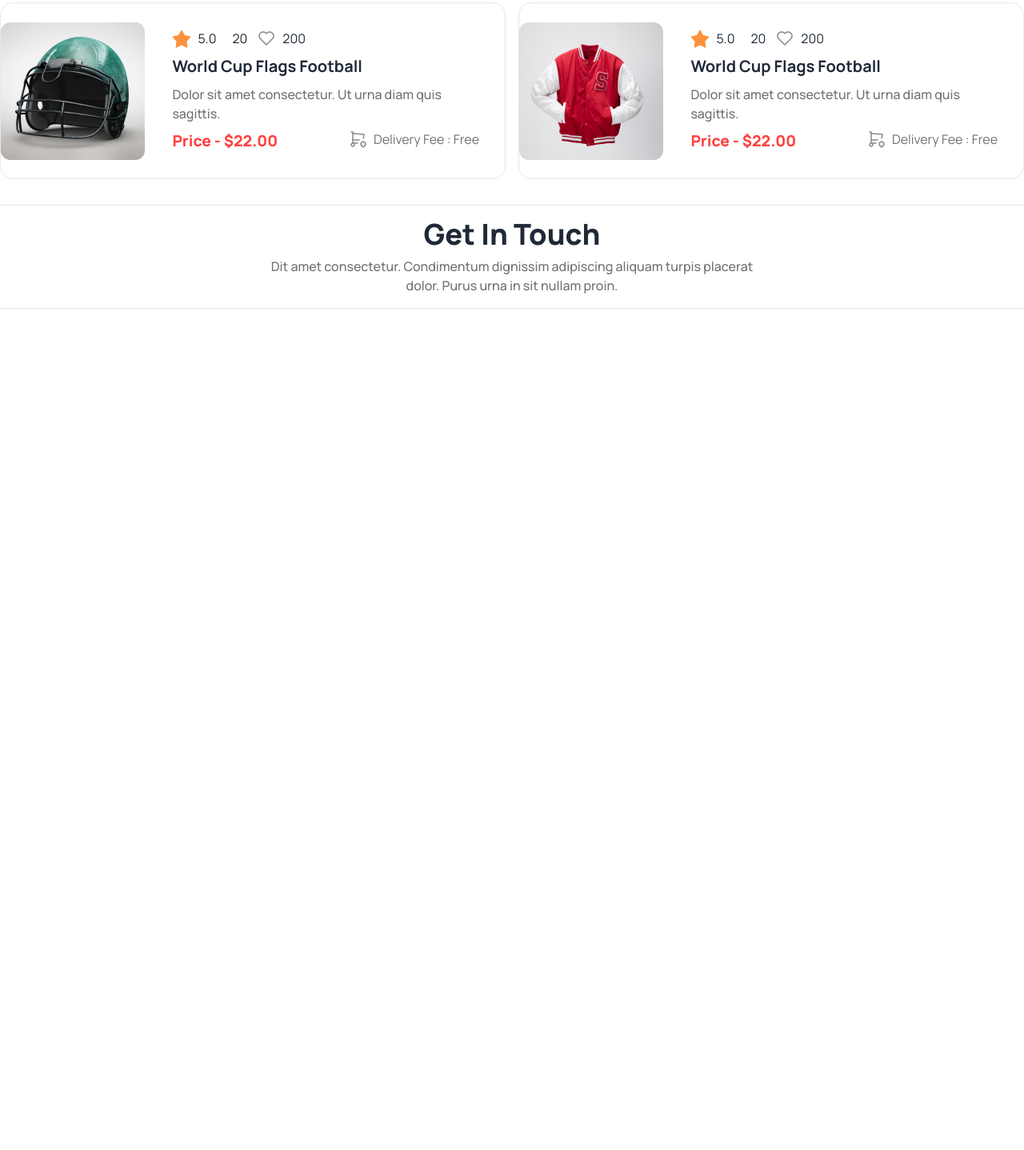
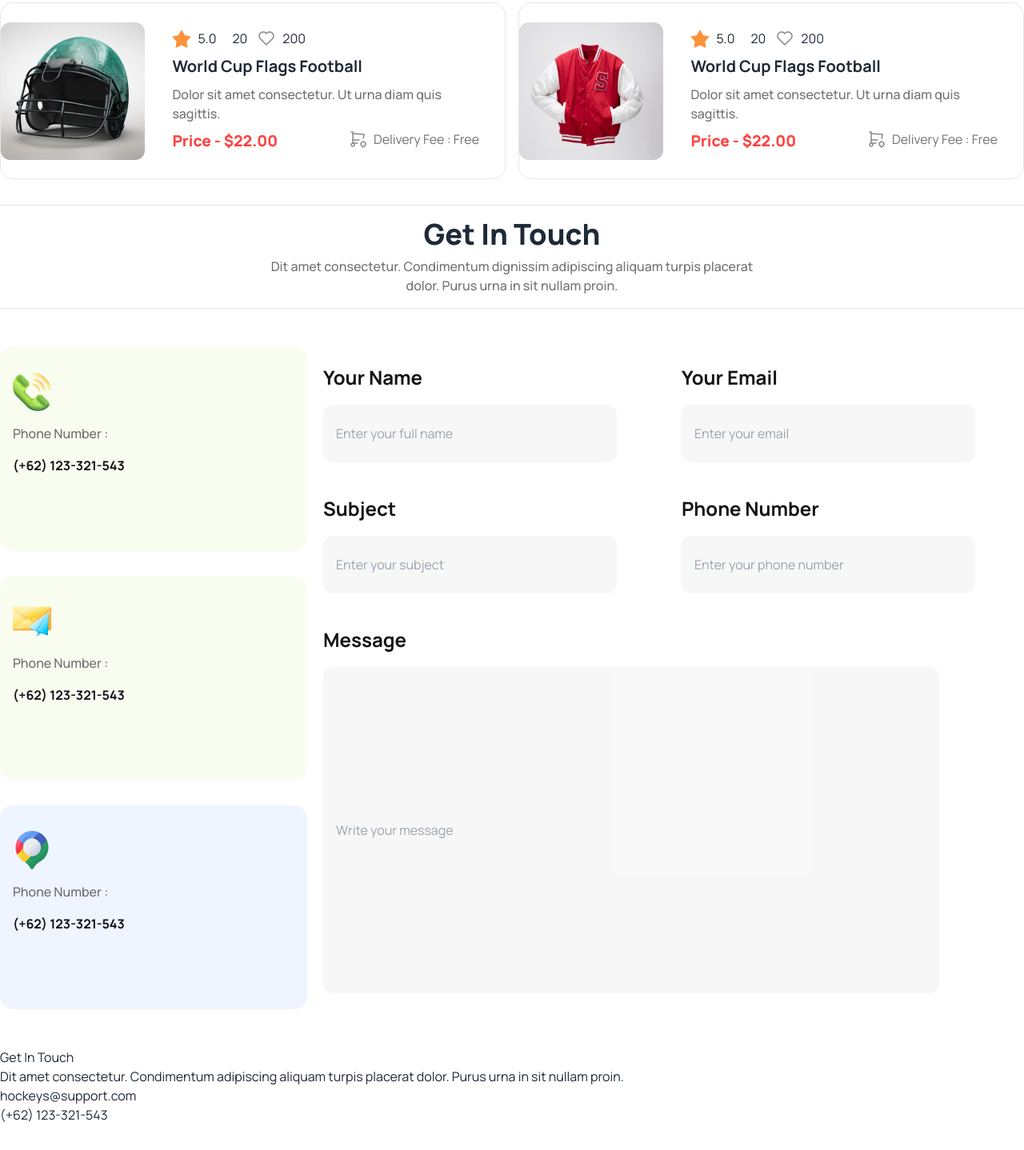
Before and after one commit to Imran-Hossain-Dev/hockeys, a plain HTML site: page index.html in a window 1280 px wide. Shown: the part 2464-3902 px from the top of the page at 80% size. Before the commit the page ends 2882 px from the top, so only its background shows below. Drawn offline with nearby package versions, Linux system fonts and the light colour scheme.

Commit message:
added toch section

```diff
--- a/index.html
+++ b/index.html
@@ -45,7 +45,19 @@
         border-radius: 16px;
         border: 1px solid rgba(19, 19, 24, 0.10);
     }
+    .toce-border{
+        border-radius: 16px;
+        background: #F8FDF0;
+
+    }
+
+    .ip-b{
+      border-radius: 12px;
+      background: rgba(19, 19, 24, 0.03);
+    }
 </style>
+
+
 </head>
 <body>
 
@@ -558,20 +570,92 @@
 
     <!-- Get Touch Section-->
 
-    <div class="container">
+    <div class="container mx-auto">
         <hr>
         <div class=" flex flex-col lg:w-[50%] mx-auto text-center py-4 space-y-2  ">
             <h3 class="text-4xl font-extrabold flex justify-center">Get In Touch</h3>
-            <p class="text-base font-medium flex justify-center text-center text-p-text">Dit amet consectetur. Condimentum dignissim adipiscing aliquam turpis placerat dolor. Purus urna in sit nullam proin. </p>
+            <p class="text-base lg:w[50%] font-medium flex justify-center text-center text-p-text">Dit amet consectetur. Condimentum dignissim adipiscing aliquam turpis placerat dolor. Purus urna in sit nullam proin. </p>
         </div>
         <hr>
 
-        <div>
-            <div></div>
-            <div></div>
+
+        <div class="flex flex-col lg:flex-row my-12 items-top">
+            <div class=" grid gap-8 lg:w-[30%] mx-auto  ">
+                <div class="bg-[#F8FDF0] space-y-4 p-4 toce-border py-8 w-full">
+                    <img src="./Images/call.png" alt="">
+                    <p class="text-p-text font-medium">Phone Number : </p>
+                    <p class="text-[#131318] font-bold text-[1rem]">(+62) 123-321-543</p>
+                </div>
+                <div class="bg-[#F8FDF0] space-y-4 p-4 toce-border py-8">
+                    <img src="./Images/email.png" alt="">
+                    <p class="text-p-text font-medium">Phone Number : </p>
+                    <p class="text-[#131318] font-bold text-[1rem]">(+62) 123-321-543</p>
+                </div>
+                <div class="bg-[#EFF5FE] space-y-4 p-4 toce-border py-8">
+                    <img src="./Images/map.png" alt="">
+                    <p class="text-p-text font-medium">Phone Number : </p>
+                    <p class="text-[#131318] font-bold text-[1rem]">(+62) 123-321-543</p>
+                </div>
+            </div>
+
+            <div class="lg:w-[70%]  ">
+              <div class="grid grid-cols-1 lg:grid-cols-12  ">
+                <div class="  lg:col-span-6 p-5    ">
+                  <label for=""> <span class="text-[#131318] text-[1.5rem] font-bold">Your Name</span></label> <br>
+                   <input class="p-4 w-[90%] ip-b py-6 mt-4" type="text" name="" id="" placeholder="Enter your full name">
+
+                </div>
+                <div class="lg:col-span-6 p-5  bg-slate-1000  ">
+                  <label for=""> <span class="text-[#131318] text-[1.5rem] font-bold">Your Email</span></label> <br>
+                   <input class="p-4 w-[90%] ip-b py-6 mt-4" type="email" name="" id="" placeholder="Enter your email">
+
+                </div>
+                <div class="lg:col-span-6 p-5  bg-slate-1000  ">
+                  <label for=""> <span class="text-[#131318] text-[1.5rem] font-bold">Subject</span></label> <br>
+                   <input class="p-4 w-[90%] ip-b py-6 mt-4" type="text" name="" id="" placeholder="Enter your subject">
+
+                </div>
+                <div class="lg:col-span-6 p-5  bg-slate-1000  ">
+                  <label for=""> <span class="text-[#131318] text-[1.5rem] font-bold">Phone Number</span></label> <br>
+                   <input class="p-4 w-[90%] ip-b py-6 mt-4" type="text" name="" id="" placeholder="Enter your phone number">
+
+                </div>
+                <div class="lg:col-span-12 p-5    bg-slate-1000  ">
+                  <label for=""> <span class="text-[#131318] text-[1.5rem] font-bold">Message</span></label> <br>
+                   <input class="p-4 w-[90%] h-[10rem] lg:h-[25.50rem]  ip-b py-6 mt-4" type="text" name="" id="" placeholder="Write your message">
+
+                </div>
+
+                </div>
+
+            </div>
+
+            </div>
+
         </div>
+
+
+
     </div>
 
+    <!-- end toce sections -->
+
+
+    <!-- footer section start -->
+
+    <div class="container">
+      <div>
+        <h4>Get In Touch</h4>
+        <p>Dit amet consectetur. Condimentum  adipiscing aliquam turpis placerat dolor. Purus urna in sit nullam proin. </p>
+        <div class="text-[rgba(255, 255, 255, 0.80)]">
+          <p>hockeys@support.com</p>
+        </div>
+        <div>
+          <p>(+62) 123-321-543</p>
+        </div>
+      </div>
+    </div>
+    <!-- footer section End -->
 
 
 
```
Also changed, not shown: Images/call.png (renamed from Images/Group 1171275317.png), Images/email.png (renamed from Images/Group 1171275318.png), Images/map.png (renamed from Images/Group 1171275321.png).
